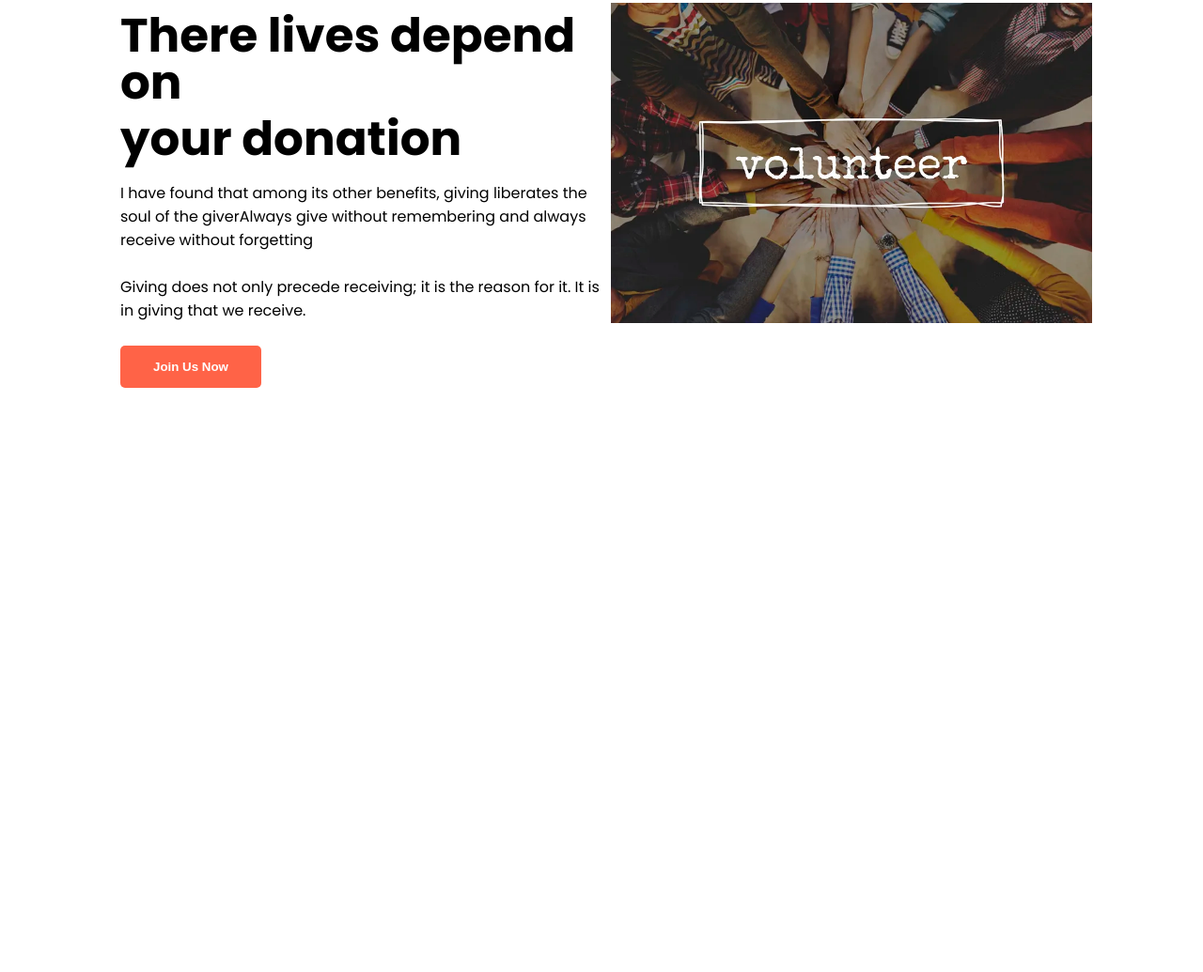
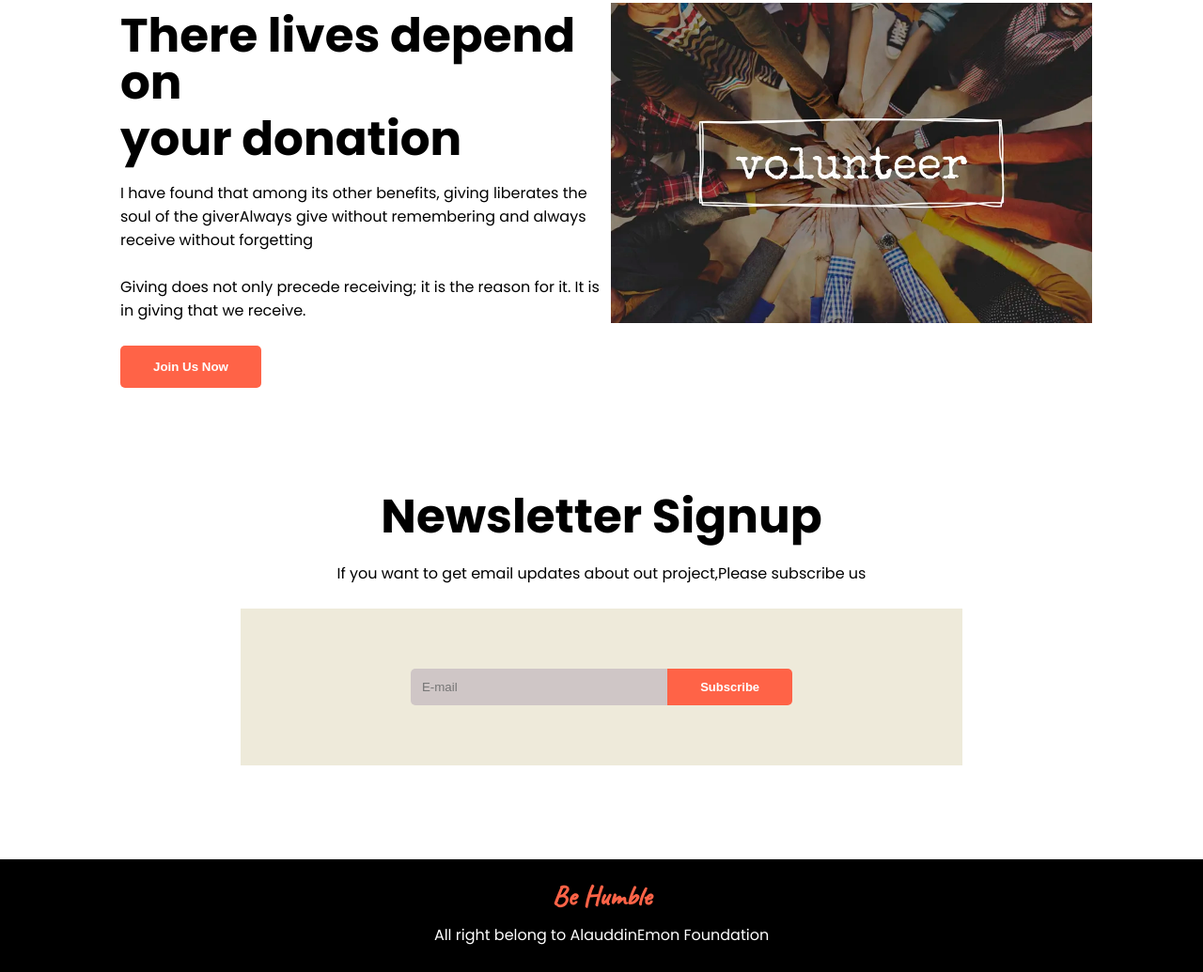
Before and after one commit to Emon5419/donate-today, a plain HTML site: page index.html in a window 1280 px wide. Shown: the part 1926-2961 px from the top of the page at 94% size. Before the commit the page ends 2339 px from the top, so only its background shows below. Drawn offline with Linux system fonts and the light colour scheme.

Commit message:
'addedNewsletter

```diff
--- a/index.html
+++ b/index.html
@@ -96,6 +96,29 @@
       </section>
 
       <!-- volunteer section end  -->
+<!-- newsletter form start -->
+<section id="news-letter-form">
+   <div>
+      <h1> Newsletter Signup </h1>
+      <p class="p">If you want to get email updates about out project,Please subscribe us</p>
+   </div>
+   <br>
+   <div class="subscriber-form">
+      <div class="email-form">
+         <input type="email" placeholder="E-mail">
+         <button>Subscribe</button>
+      </div>
+   </div>
+</section>
+
+<!-- newsletter form end  -->
+
+<!-- footer section start -->
+<footer>
+   <h2 class="text-highlight">Be Humble</h2>
+   <p>All right belong to AlauddinEmon Foundation</p>
+</footer>
+<!-- footer section end  -->
 
 
 </body>
--- a/style.css
+++ b/style.css
@@ -1,4 +1,5 @@
 @import url("https://fonts.googleapis.com/css2?family=Inter:wght@400;700&family=Poppins:wght@400;700&display=swap");
+@import url('https://fonts.googleapis.com/css2?family=Caveat&display=swap');
 
 * {
    margin: 0;
@@ -190,3 +191,62 @@ h1 {
 }
 
 /* volunteer section end  */
+/* newsletter form  :start  */
+#news-letter-form {
+   text-align: center;
+   padding-top: 100px;
+   padding-bottom: 100px;
+}
+
+.p {
+   margin-top: 10px;
+}
+
+.subscriber-form {
+   background-color: rgb(238, 234, 218);
+   width: 50%;
+   padding: 5%;
+   justify-content: center;
+   margin: 0 auto;
+}
+
+.email-form input {
+   background-color: #cfc6c6;
+   border: none;
+   border-radius: 5px 0px 0px 5px;
+   width: 250px;
+   padding: 12px;
+}
+
+.email-form button {
+   background-color: tomato;
+   padding: 12px 35px;
+   border: none;
+   border-radius: 0px 5px 5px 0px;
+   margin-left: -5px;
+   color: white;
+   font-weight: 700;
+   font-size: 13px;
+}
+
+/* newsletter form  end  */
+
+/* footer section start  */
+footer {
+   text-align: center;
+   padding-top: 20px;
+   height: 100px;
+   background-color: black;
+   color: white;
+}
+
+footer p {
+   margin-top: 10px;
+}
+
+.text-highlight {
+   font-size: 30px;
+   color: tomato;
+font-family: 'Caveat', cursive;}
+
+/* footer section end  */
```
